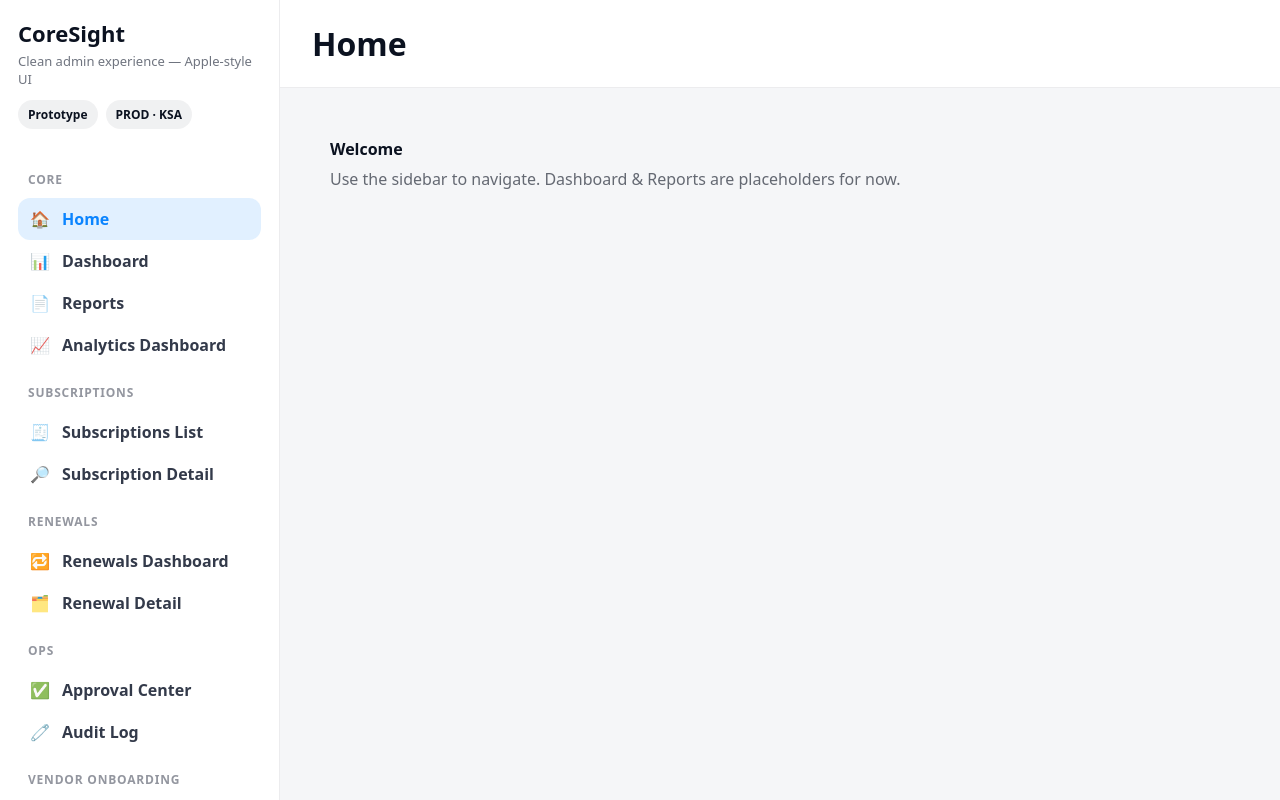
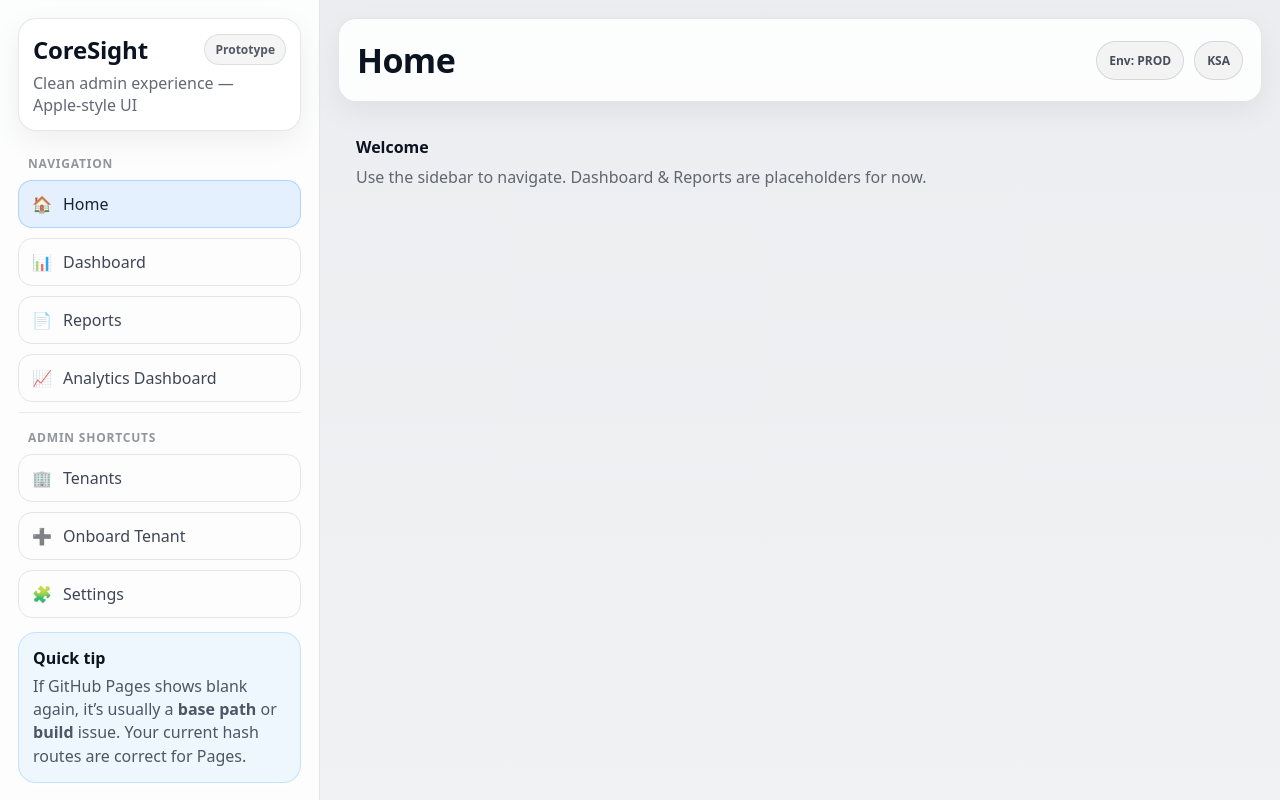
Before and after one commit to mmohsinyunus/CoreSight, a React (Vite) app: page /#/home in a window 1280 px wide. Shown: the top 800 px of the page. Built offline with nearby package versions, Linux system fonts and the light colour scheme; the HTML template or start-up script is replaced by a standard one.

Commit message:
AppShell: add actions prop + restore full sidebar

```diff
--- a/src/layout/AppShell.tsx
+++ b/src/layout/AppShell.tsx
@@ -1,73 +1,62 @@
+// src/layout/AppShell.tsx
 import { NavLink } from "react-router-dom"
 import type { ReactNode, CSSProperties } from "react"
 
-type AppShellProps = {
+export type AppShellProps = {
   title: string
   subtitle?: string
+  actions?: ReactNode
   children: ReactNode
 }
 
-export default function AppShell({ title, subtitle, children }: AppShellProps) {
+export default function AppShell({ title, subtitle, actions, children }: AppShellProps) {
   return (
-    <div style={root}>
-      {/* Sidebar */}
+    <div style={shell}>
       <aside style={sidebar}>
         <div style={brand}>
-          <div style={brandTitle}>CoreSight</div>
+          <div style={brandRow}>
+            <div style={brandName}>CoreSight</div>
+            <span style={pill}>Prototype</span>
+          </div>
           <div style={brandSub}>Clean admin experience — Apple-style UI</div>
-
-          <div style={envRow}>
-            <span style={pill}>Prototype</span>
-            <span style={pill}>PROD · KSA</span>
-          </div>
         </div>
 
-        <nav style={nav}>
-          <Section label="CORE" />
-          <SideLink to="/home" label="Home" icon="🏠" />
-          <SideLink to="/dashboard" label="Dashboard" icon="📊" />
-          <SideLink to="/reports" label="Reports" icon="📄" />
-          <SideLink to="/analytics" label="Analytics Dashboard" icon="📈" />
+        <div style={navSectionTitle}>NAVIGATION</div>
 
-          <Section label="SUBSCRIPTIONS" />
-          <SideLink to="/subscriptions" label="Subscriptions List" icon="🧾" />
-          <SideLink to="/subscriptions/detail" label="Subscription Detail" icon="🔎" />
+        <SideLink to="/home" label="Home" emoji="🏠" />
+        <SideLink to="/dashboard" label="Dashboard" emoji="📊" />
+        <SideLink to="/reports" label="Reports" emoji="📄" />
+        <SideLink to="/analytics" label="Analytics Dashboard" emoji="📈" />
 
-          <Section label="RENEWALS" />
-          <SideLink to="/renewals" label="Renewals Dashboard" icon="🔁" />
-          <SideLink to="/renewals/detail" label="Renewal Detail" icon="🗂️" />
+        <div style={divider} />
 
-          <Section label="OPS" />
-          <SideLink to="/approvals" label="Approval Center" icon="✅" />
-          <SideLink to="/audit-log" label="Audit Log" icon="🧷" />
+        <div style={navSectionTitle}>ADMIN SHORTCUTS</div>
+        <SideLink to="/admin/vendors" label="Tenants" emoji="🏢" />
+        <SideLink to="/admin/vendor-new" label="Onboard Tenant" emoji="➕" />
+        <SideLink to="/admin/settings" label="Settings" emoji="🧩" />
 
-          <Section label="VENDOR ONBOARDING" />
-          <SideLink to="/admin/vendors" label="Tenants" icon="🏢" />
-          <SideLink to="/admin/vendor-new" label="Onboard Tenant" icon="➕" />
-
-          <Section label="ADMIN" />
-          <SideLink to="/admin/settings" label="Settings" icon="⚙️" />
-          <SideLink to="/tenant-settings" label="Tenant Settings" icon="🛠️" />
-          <SideLink to="/policies" label="Policies" icon="🛡️" />
-        </nav>
-
-        <div style={tipBox}>
-          <b>Quick tip</b>
-          <div style={{ marginTop: 6 }}>
-            If GitHub Pages shows blank again, it’s usually a base path or build issue.
-            Your current hash routes are correct.
+        <div style={tipCard}>
+          <div style={{ fontWeight: 700, marginBottom: 6 }}>Quick tip</div>
+          <div style={{ color: "rgba(15, 23, 42, 0.72)", lineHeight: 1.45 }}>
+            If GitHub Pages shows blank again, it’s usually a <b>base path</b> or{" "}
+            <b>build</b> issue. Your current hash routes are correct for Pages.
           </div>
         </div>
       </aside>
 
-      {/* Main */}
       <main style={main}>
-        <header style={header}>
-          <div>
-            <h1 style={h1}>{title}</h1>
-            {subtitle && <div style={subtitleStyle}>{subtitle}</div>}
+        <div style={topBar}>
+          <div style={{ minWidth: 0 }}>
+            <div style={pageTitle}>{title}</div>
+            {subtitle ? <div style={pageSubtitle}>{subtitle}</div> : null}
           </div>
-        </header>
+
+          <div style={topRight}>
+            {actions ? <div style={actionsWrap}>{actions}</div> : null}
+            <span style={chip}>Env: PROD</span>
+            <span style={chip}>KSA</span>
+          </div>
+        </div>
 
         <div style={content}>{children}</div>
       </main>
@@ -75,140 +64,142 @@ export default function AppShell({ title, subtitle, children }: AppShellProps) {
   )
 }
 
-/* ---------- Helpers ---------- */
-
-function Section({ label }: { label: string }) {
-  return <div style={sectionTitle}>{label}</div>
-}
-
-function SideLink({
-  to,
-  label,
-  icon,
-}: {
-  to: string
-  label: string
-  icon?: string
-}) {
+function SideLink({ to, label, emoji }: { to: string; label: string; emoji: string }) {
   return (
     <NavLink
       to={to}
       style={({ isActive }) => ({
         ...navItem,
-        background: isActive ? "rgba(10,132,255,0.12)" : "transparent",
-        color: isActive ? "#0a84ff" : "rgba(15,23,42,0.85)",
+        background: isActive ? "rgba(10,132,255,0.10)" : "transparent",
+        borderColor: isActive ? "rgba(10,132,255,0.25)" : "rgba(15, 23, 42, 0.10)",
+        color: isActive ? "rgba(15,23,42,0.95)" : "rgba(15,23,42,0.80)",
       })}
     >
-      <span style={{ width: 22 }}>{icon}</span>
-      {label}
+      <span style={navEmoji}>{emoji}</span>
+      <span>{label}</span>
     </NavLink>
   )
 }
 
-/* ---------- Styles ---------- */
-
-const root: CSSProperties = {
-  display: "flex",
+/* Styles */
+const shell: CSSProperties = {
+  display: "grid",
+  gridTemplateColumns: "320px 1fr",
   minHeight: "100vh",
-  background: "#f5f6f8",
+  background: "linear-gradient(180deg, rgba(15,23,42,0.04), rgba(15,23,42,0.02))",
 }
 
 const sidebar: CSSProperties = {
-  width: 280,
-  background: "#ffffff",
-  borderRight: "1px solid rgba(15,23,42,0.08)",
   padding: 18,
-  display: "flex",
-  flexDirection: "column",
+  borderRight: "1px solid rgba(15, 23, 42, 0.10)",
+  background: "rgba(255,255,255,0.85)",
+  backdropFilter: "blur(10px)",
+}
+
+const main: CSSProperties = {
+  padding: 18,
 }
 
 const brand: CSSProperties = {
-  marginBottom: 24,
+  padding: 14,
+  borderRadius: 18,
+  border: "1px solid rgba(15, 23, 42, 0.10)",
+  background: "#fff",
+  boxShadow: "0 10px 30px rgba(15,23,42,0.06)",
+  marginBottom: 14,
 }
 
-const brandTitle: CSSProperties = {
-  fontSize: 22,
-  fontWeight: 900,
+const brandRow: CSSProperties = {
+  display: "flex",
+  alignItems: "center",
+  justifyContent: "space-between",
+  gap: 10,
 }
 
-const brandSub: CSSProperties = {
-  fontSize: 13,
-  color: "rgba(15,23,42,0.6)",
-  marginTop: 4,
-}
-
-const envRow: CSSProperties = {
-  display: "flex",
-  gap: 8,
-  marginTop: 12,
-}
+const brandName: CSSProperties = { fontSize: 24, fontWeight: 800, letterSpacing: -0.2 }
+const brandSub: CSSProperties = { marginTop: 6, color: "rgba(15,23,42,0.65)" }
 
 const pill: CSSProperties = {
   padding: "6px 10px",
   borderRadius: 999,
+  border: "1px solid rgba(15, 23, 42, 0.10)",
+  background: "rgba(15, 23, 42, 0.04)",
   fontSize: 12,
   fontWeight: 700,
-  background: "rgba(15,23,42,0.06)",
+  color: "rgba(15,23,42,0.70)",
 }
 
-const nav: CSSProperties = {
-  flex: 1,
-  display: "flex",
-  flexDirection: "column",
-}
-
-const sectionTitle: CSSProperties = {
-  marginTop: 18,
-  marginBottom: 10,
-  paddingLeft: 10,
+const navSectionTitle: CSSProperties = {
+  padding: "10px 10px 8px",
   fontSize: 12,
+  fontWeight: 800,
   letterSpacing: 0.8,
   color: "rgba(15,23,42,0.45)",
-  fontWeight: 800,
 }
 
 const navItem: CSSProperties = {
   display: "flex",
   alignItems: "center",
   gap: 10,
-  padding: "10px 12px",
-  borderRadius: 12,
+  padding: "12px 12px",
+  borderRadius: 14,
+  border: "1px solid rgba(15, 23, 42, 0.10)",
   textDecoration: "none",
-  fontWeight: 600,
+  marginBottom: 10,
+  background: "transparent",
 }
 
-const tipBox: CSSProperties = {
-  marginTop: 16,
-  padding: 14,
-  borderRadius: 14,
-  background: "rgba(10,132,255,0.08)",
-  border: "1px solid rgba(10,132,255,0.2)",
-  fontSize: 13,
+const navEmoji: CSSProperties = { width: 22, textAlign: "center" }
+
+const divider: CSSProperties = {
+  margin: "10px 0 6px",
+  height: 1,
+  background: "rgba(15, 23, 42, 0.08)",
+  borderRadius: 999,
 }
 
-const main: CSSProperties = {
-  flex: 1,
+const topBar: CSSProperties = {
   display: "flex",
-  flexDirection: "column",
+  alignItems: "center",
+  justifyContent: "space-between",
+  gap: 14,
+  padding: 18,
+  borderRadius: 18,
+  background: "rgba(255,255,255,0.85)",
+  border: "1px solid rgba(15, 23, 42, 0.10)",
+  boxShadow: "0 10px 30px rgba(15,23,42,0.06)",
+  backdropFilter: "blur(10px)",
 }
 
-const header: CSSProperties = {
-  padding: "22px 32px",
-  borderBottom: "1px solid rgba(15,23,42,0.08)",
-  background: "#ffffff",
+const pageTitle: CSSProperties = { fontSize: 34, fontWeight: 900, letterSpacing: -0.6 }
+const pageSubtitle: CSSProperties = { marginTop: 6, color: "rgba(15,23,42,0.65)" }
+
+const topRight: CSSProperties = {
+  display: "flex",
+  alignItems: "center",
+  gap: 10,
+  flexWrap: "wrap",
+  justifyContent: "flex-end",
 }
 
-const h1: CSSProperties = {
-  margin: 0,
-  fontSize: 32,
-  fontWeight: 900,
+const actionsWrap: CSSProperties = { display: "flex", alignItems: "center", gap: 10 }
+
+const chip: CSSProperties = {
+  padding: "10px 12px",
+  borderRadius: 999,
+  border: "1px solid rgba(15, 23, 42, 0.12)",
+  background: "rgba(15, 23, 42, 0.04)",
+  fontWeight: 800,
+  fontSize: 12,
+  color: "rgba(15,23,42,0.75)",
 }
 
-const subtitleStyle: CSSProperties = {
-  marginTop: 6,
-  color: "rgba(15,23,42,0.6)",
+const content: CSSProperties = { marginTop: 16 }
+
+const tipCard: CSSProperties = {
+  marginTop: 14,
+  padding: 14,
+  borderRadius: 18,
+  border: "1px solid rgba(10,132,255,0.18)",
+  background: "rgba(10,132,255,0.06)",
 }
-
-const content: CSSProperties = {
-  padding: 32,
-}
```
